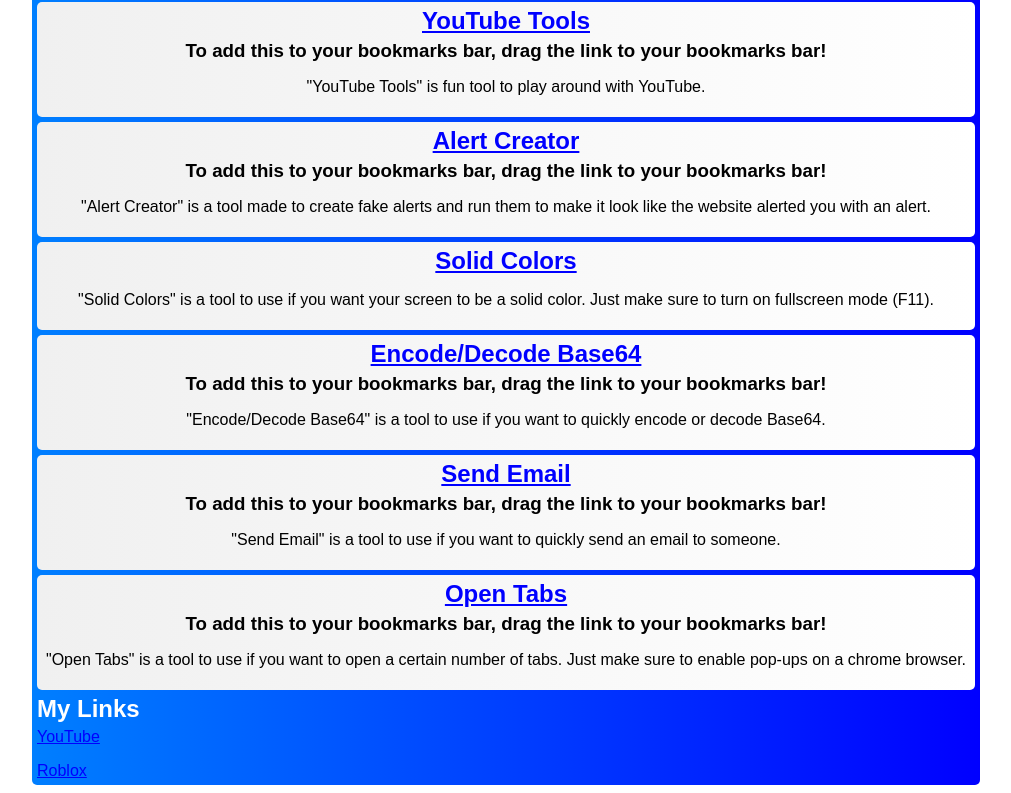
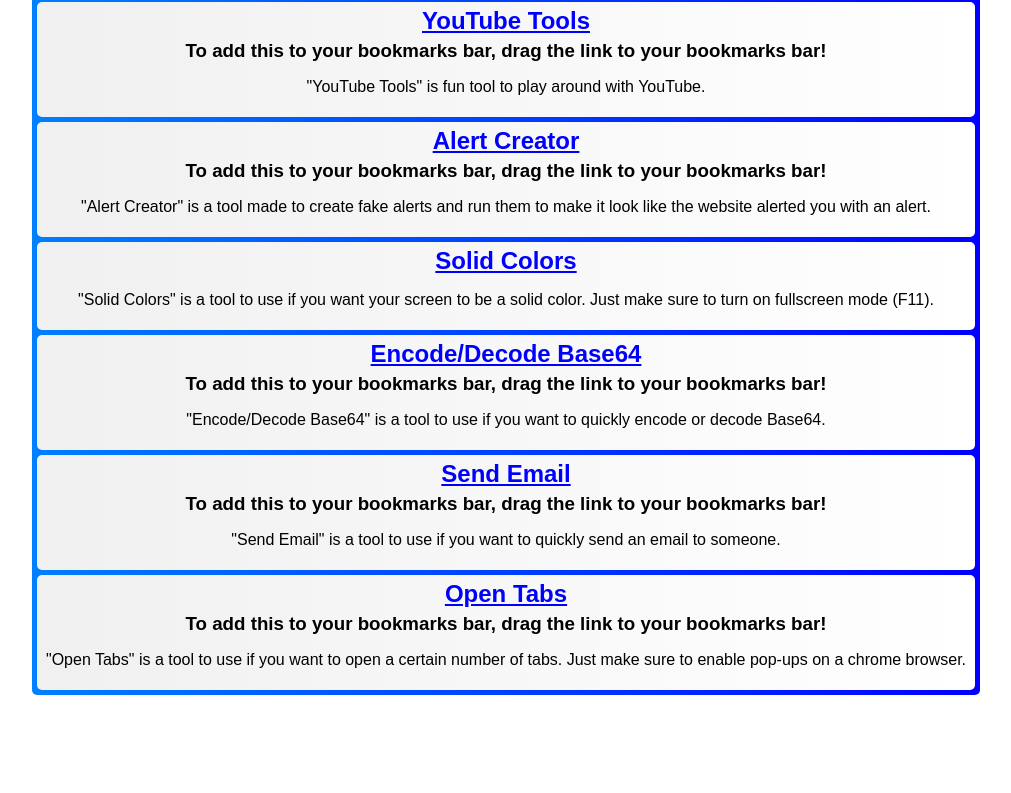
Before and after one commit to programming4fun32/Useless-Tools, a plain HTML site: page index.html in a window 1280 px wide. Shown: the part 373-1166 px from the top of the page, without its empty margins (134-1145 px from the left). After the commit the page ends 1076 px from the top, so only its background shows below. Drawn offline with Linux system fonts and the light colour scheme.

Commit message:
Update index.html

```diff
--- a/index.html
+++ b/index.html
@@ -401,10 +401,6 @@
           <p>"Open Tabs" is a tool to use if you want to open a certain number of tabs. Just make sure to enable pop-ups on a chrome browser.</p>
         </center>
       </div>
-      <h2 class="white">My Links</h2>
-      <a href="https://www.youtube.com/channel/UCHZjnm4hjuLDOvfx99l8Ecg" target="_blank">YouTube</a>
-      <p></p>
-      <a href="https://www.roblox.com/users/290131238" target="_blank">Roblox</a>
     </div>
   </font>
 </body>
```
